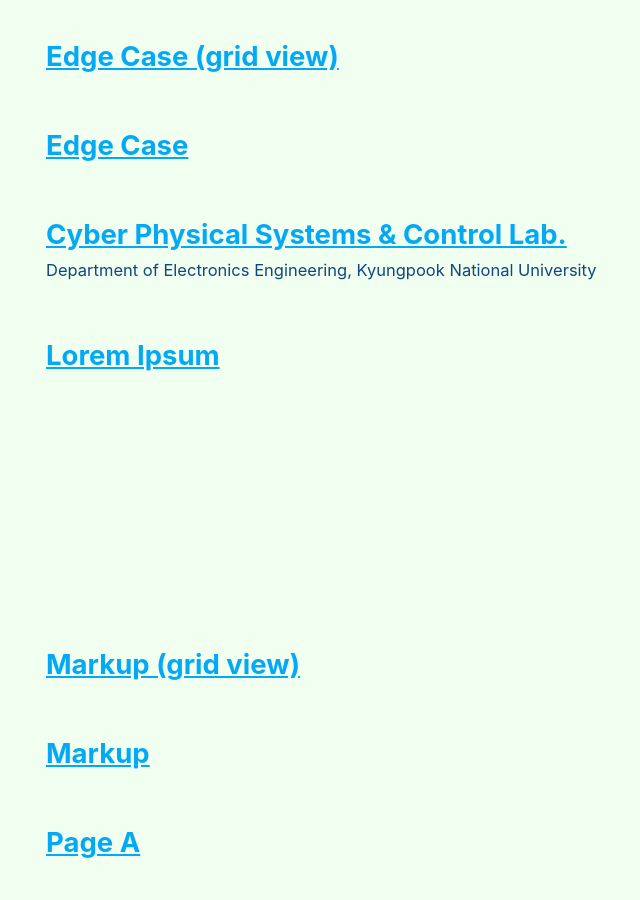
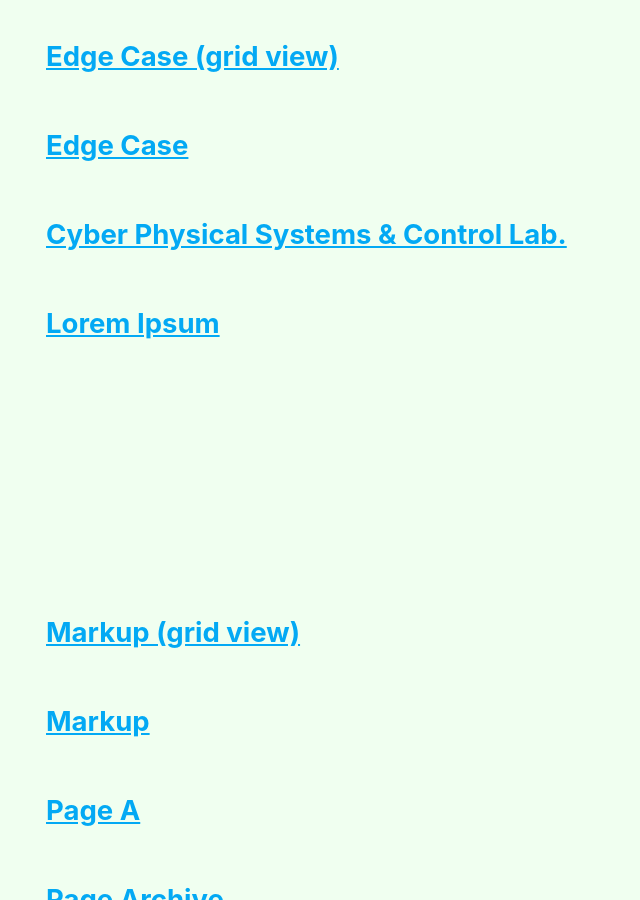
Before and after one commit to CPSC-LAB/CPSC-LAB.github.io, a Jekyll site: the page built from _pages/page-archive.html, in a window 1280 px wide and 900 px high, scrolled down 727 px. Shown: the whole window, without its empty margins (276-916 px from the left). Built offline with Jekyll 4.4.1, drawn with Linux system fonts in a browser that asks for light colours; cached includes are drawn as plain includes.

Commit message:
Update index.html

```diff
--- a/index.html
+++ b/index.html
@@ -10,7 +10,7 @@
     - label: "Learn More"
       url: "/terms/"
   caption: "아양교"
-excerpt: "Department of Electronics Engineering, <br>Kyungpook National University"
+excerpt: "" #
 intro:
   - excerpt: 'Nullam suscipit et nam, tellus velit pellentesque at malesuada, enim eaque. Quis nulla, netus tempor in diam gravida tincidunt, *proin faucibus* voluptate felis id sollicitudin. Centered with `type="center"`'
 feature_row:
```
